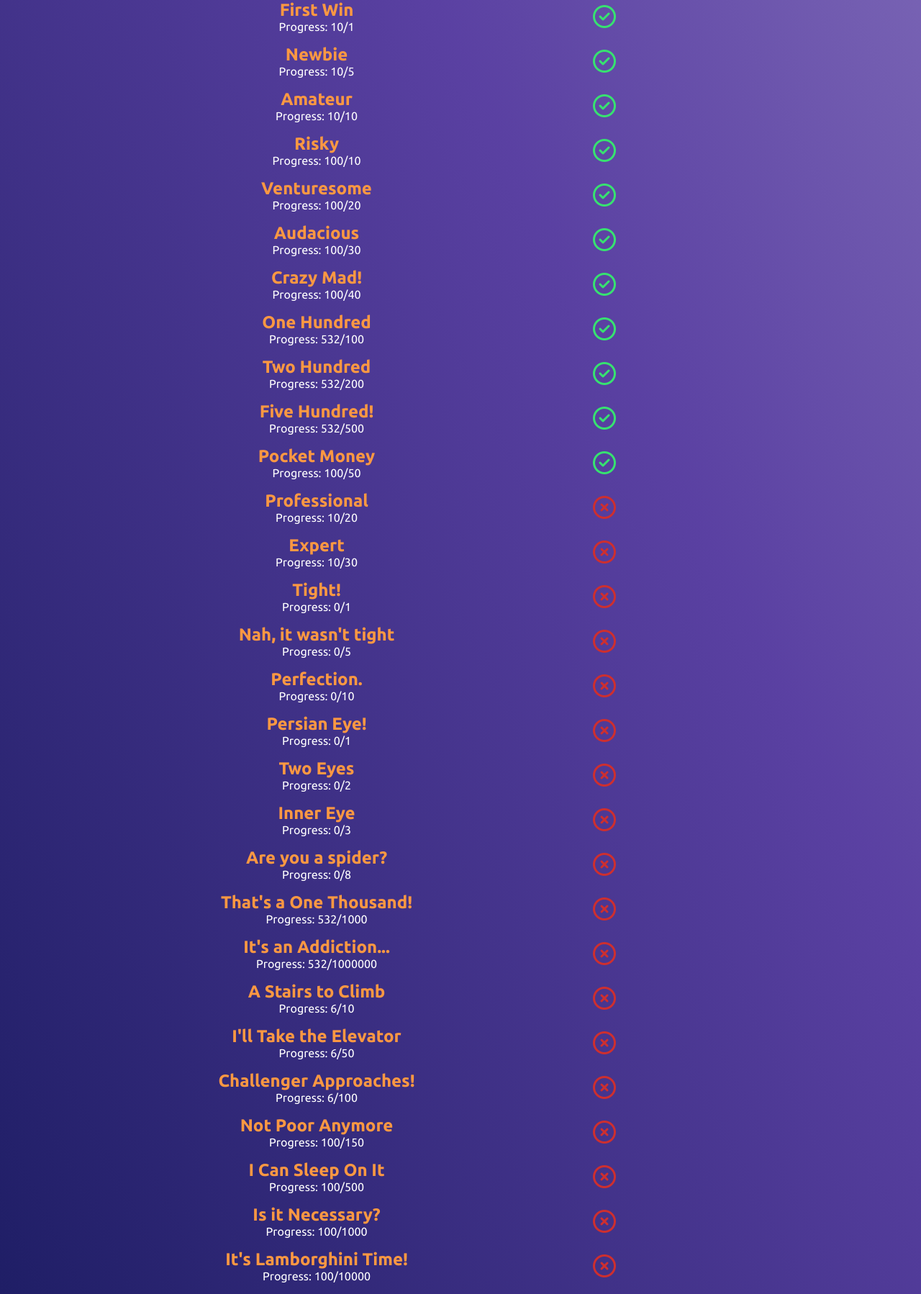
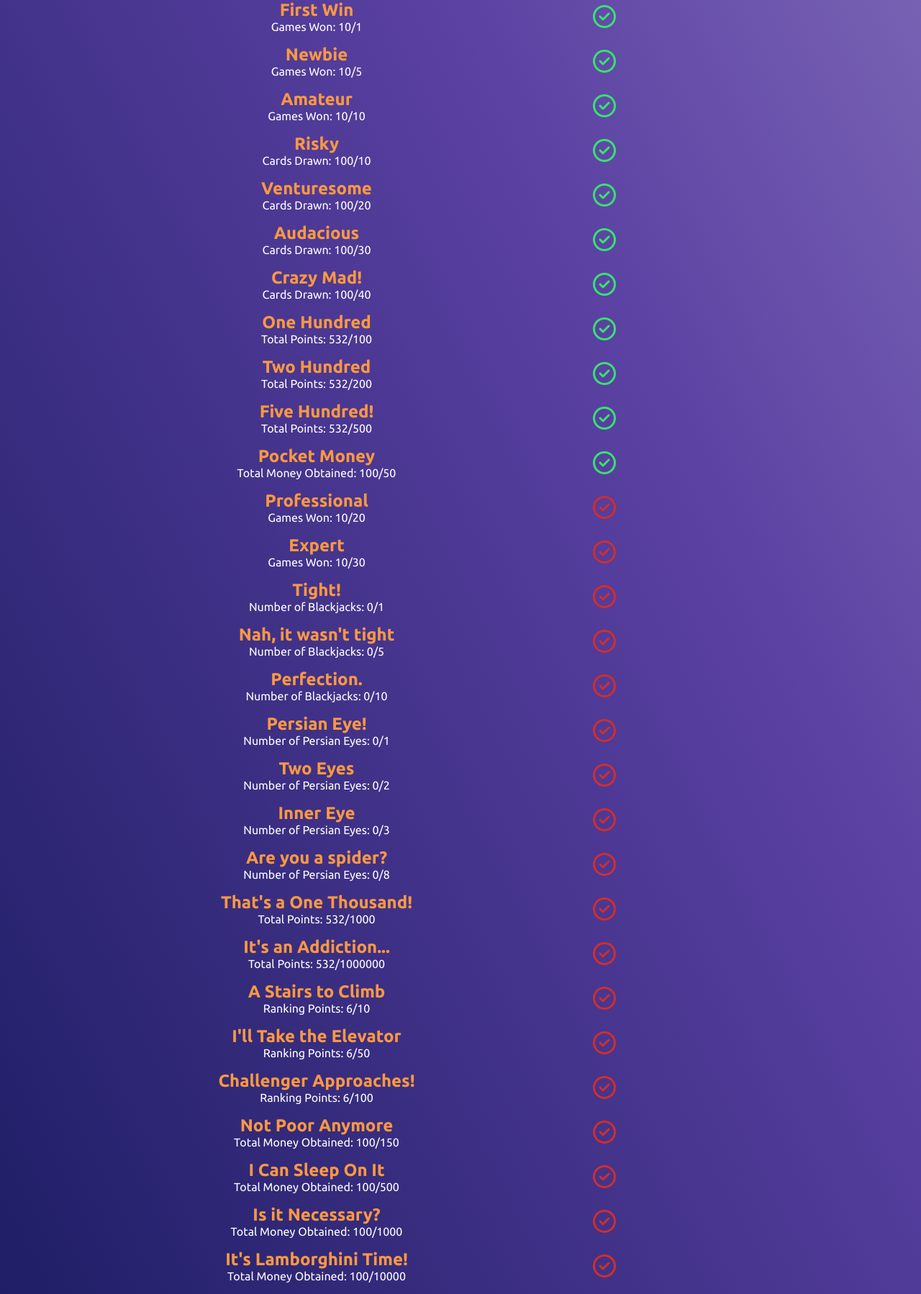
Before and after one commit to MaxDziad/Webowe_Oczko, a PHP site: page /achievements in a window 1280 px wide. Shown: the part 138-1936 px from the top of the page at 72% size. Run offline with PHP 8.4, Linux system fonts and the light colour scheme; a user stored in the database is signed in; data comes from the database, SQL or seed files in the repository; both versions use the stored data as it was after the commit; data that the repository does not hold is empty; some libraries are stand-ins or nearby versions.

Commit message:
achievement list update

```diff
--- a/application/html_templates/achievements.html.twig
+++ b/application/html_templates/achievements.html.twig
@@ -10,16 +10,46 @@
         <li class="achiev__item">
            <div class="achiev__title">
                 <h2 class="achiev__item-name">{{ achievement['name'] }}</h2>
-                <p class="achiev__item-progress">Progress: {{ achievement['points'] }}/{{ achievement['threshold'] }}</p>
+                {% if achievement['criterion'] == 'wins' %}
+                    <p class="achiev__item-progress">Games Won: {{ achievement['points'] }}/{{ achievement['threshold'] }}</p>
+                {% elseif achievement['criterion'] == 'drawnCards' %}
+                    <p class="achiev__item-progress">Cards Drawn: {{ achievement['points'] }}/{{ achievement['threshold'] }}</p>
+                {% elseif achievement['criterion'] == 'blackjacks' %}
+                    <p class="achiev__item-progress">Number of Blackjacks: {{ achievement['points'] }}/{{ achievement['threshold'] }}</p>
+                {% elseif achievement['criterion'] == 'snakeEyes' %}
+                    <p class="achiev__item-progress">Number of Persian Eyes: {{ achievement['points'] }}/{{ achievement['threshold'] }}</p>
+                {% elseif achievement['criterion'] == 'gamePoints' %}
+                    <p class="achiev__item-progress">Total Points: {{ achievement['points'] }}/{{ achievement['threshold'] }}</p>
+                {% elseif achievement['criterion'] == 'rankingPoints' %}
+                    <p class="achiev__item-progress">Ranking Points: {{ achievement['points'] }}/{{ achievement['threshold'] }}</p>
+                {% elseif achievement['criterion'] == 'revenue' %}
+                    <p class="achiev__item-progress">Total Money Obtained: {{ achievement['points'] }}/{{ achievement['threshold'] }}</p>
+                {% endif %}
             </div>
             <div class="icon"><i class="far fa-check-circle completed"></i></div>
         </li>
         {% endfor %}
         {% for achievement in other_achievements %}
             <li class="achiev__item">
-                <div class="achiev__title"><h2 class="achiev__item-name">{{ achievement['name'] }}</h2>
-                <p class="achiev__item-progress">Progress: {{ achievement['points'] }}/{{ achievement['threshold'] }}</p></div>
-                <div class="icon" ><i class="far fa-times-circle uncompleted"></i></div>
+                <div class="achiev__title">
+                <h2 class="achiev__item-name">{{ achievement['name'] }}</h2>
+                {% if achievement['criterion'] == 'wins' %}
+                    <p class="achiev__item-progress">Games Won: {{ achievement['points'] }}/{{ achievement['threshold'] }}</p>
+                {% elseif achievement['criterion'] == 'drawnCards' %}
+                    <p class="achiev__item-progress">Cards Drawn: {{ achievement['points'] }}/{{ achievement['threshold'] }}</p>
+                {% elseif achievement['criterion'] == 'blackjacks' %}
+                    <p class="achiev__item-progress">Number of Blackjacks: {{ achievement['points'] }}/{{ achievement['threshold'] }}</p>
+                {% elseif achievement['criterion'] == 'snakeEyes' %}
+                    <p class="achiev__item-progress">Number of Persian Eyes: {{ achievement['points'] }}/{{ achievement['threshold'] }}</p>
+                {% elseif achievement['criterion'] == 'gamePoints' %}
+                    <p class="achiev__item-progress">Total Points: {{ achievement['points'] }}/{{ achievement['threshold'] }}</p>
+                {% elseif achievement['criterion'] == 'rankingPoints' %}
+                    <p class="achiev__item-progress">Ranking Points: {{ achievement['points'] }}/{{ achievement['threshold'] }}</p>
+                {% elseif achievement['criterion'] == 'revenue' %}
+                    <p class="achiev__item-progress">Total Money Obtained: {{ achievement['points'] }}/{{ achievement['threshold'] }}</p>
+                {% endif %}
+            </div>
+            <div class="icon"><i class="far fa-check-circle uncompleted"></i></div>
             </li>
         {% endfor %}
     </ul>
--- a/application/html_templates/ranking.html.twig
+++ b/application/html_templates/ranking.html.twig
@@ -10,6 +10,7 @@
 				<tr>
 					<th scope="col">No</th>
 					<th scope="col">Username</th>
+					<th scope="col">Ranking Points</th>
 					<th scope="col">Wins</th>
 					<th scope="col">Loses</th>
 					<th scope="col">Games</th>
@@ -24,6 +25,7 @@
 						<tr class="user">
 							<th scope="col">{{ loop.index }}</th>
 							<th scope="col">{{ user['username'] }}</th>
+							<th scope="col">{{ user['rankingPoints'] }}</th>
 							<th scope="col">{{ user['wins'] }}</th>
 							<th scope="col">{{ user['failures'] }}</th>
 							<th scope="col">{{ user['games'] }}</th>
@@ -33,6 +35,7 @@
                         <tr>
 							<th scope="col">{{ loop.index }}</th>
 						    <th scope="col">{{ user['username'] }}</th>
+							<th scope="col">{{ user['rankingPoints'] }}</th>
                             <th scope="col">{{ user['wins'] }}</th>
                             <th scope="col">{{ user['failures'] }}</th>
                             <th scope="col">{{ user['games'] }}</th>
--- a/application/php_templates/achievements.php
+++ b/application/php_templates/achievements.php
@@ -14,6 +14,7 @@ if (!defined('IN_INDEX')) { exit("Nie można uruchomić tego pliku bezpośrednio
     while ($achievements = $stmt->fetch(PDO::FETCH_ASSOC)) {
         $achievement = array(
             'name' => $achievements['name'],
+            'criterion' => $achievements['criterion'],
             'points' => $statistics[$achievements['criterion']],
             'threshold' => $achievements['threshold']
         );
--- a/application/php_templates/ranking.php
+++ b/application/php_templates/ranking.php
@@ -9,6 +9,7 @@ if (!defined('IN_INDEX')) { exit("Nie można uruchomić tego pliku bezpośrednio
 
     while ($stats = $stmt->fetch(PDO::FETCH_ASSOC)){
         $username = $stats['username'];
+        $rankingPoints = $stats['rankingPoints'];
         $wins = $stats['wins'];
         $failures = $stats['failures'];
         $games = $wins + $failures;
@@ -17,6 +18,7 @@ if (!defined('IN_INDEX')) { exit("Nie można uruchomić tego pliku bezpośrednio
 
         $user = array(
             'username'=> $username,
+            'rankingPoints' => $rankingPoints,
             'wins' => $wins,
             'failures' => $failures,
             'games' => $games,
```
Also changed, not shown: blackjack.sql (+31 -5 lines).
